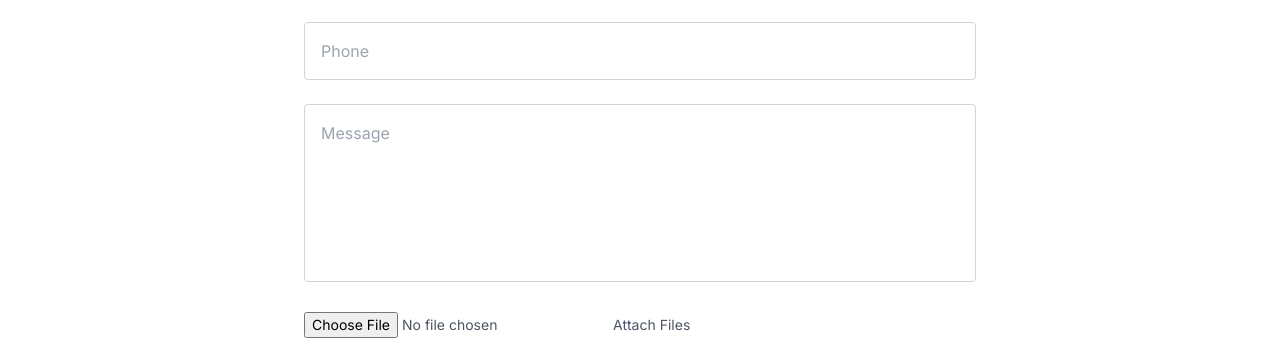
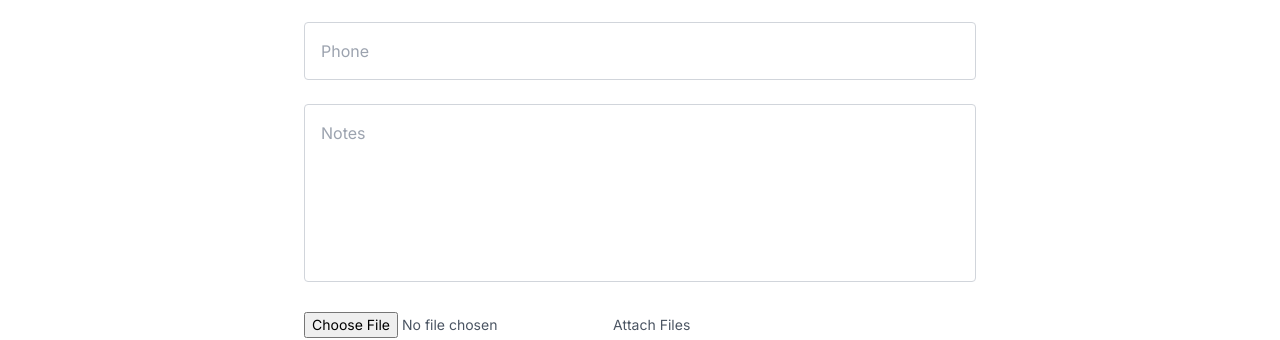
Before and after one commit to BTheCoderr/Klubhouse-Therapy-Services, a Next.js app: page / in a window 1280 px wide. Shown: the part 2498-2838 px from the top of the page. Built offline with nearby package versions, Linux system fonts and the light colour scheme.

Commit message:
Change message placeholder to 'Notes'

```diff
--- a/app/page.tsx
+++ b/app/page.tsx
@@ -168,7 +168,7 @@ export default function Home() {
               <div>
                 <textarea
                   name="message"
-                  placeholder="Message"
+                  placeholder="Notes"
                   rows={6}
                   className="w-full p-4 border border-gray-300 rounded focus:outline-none focus:border-gray-500 resize-none"
                 ></textarea>
```
